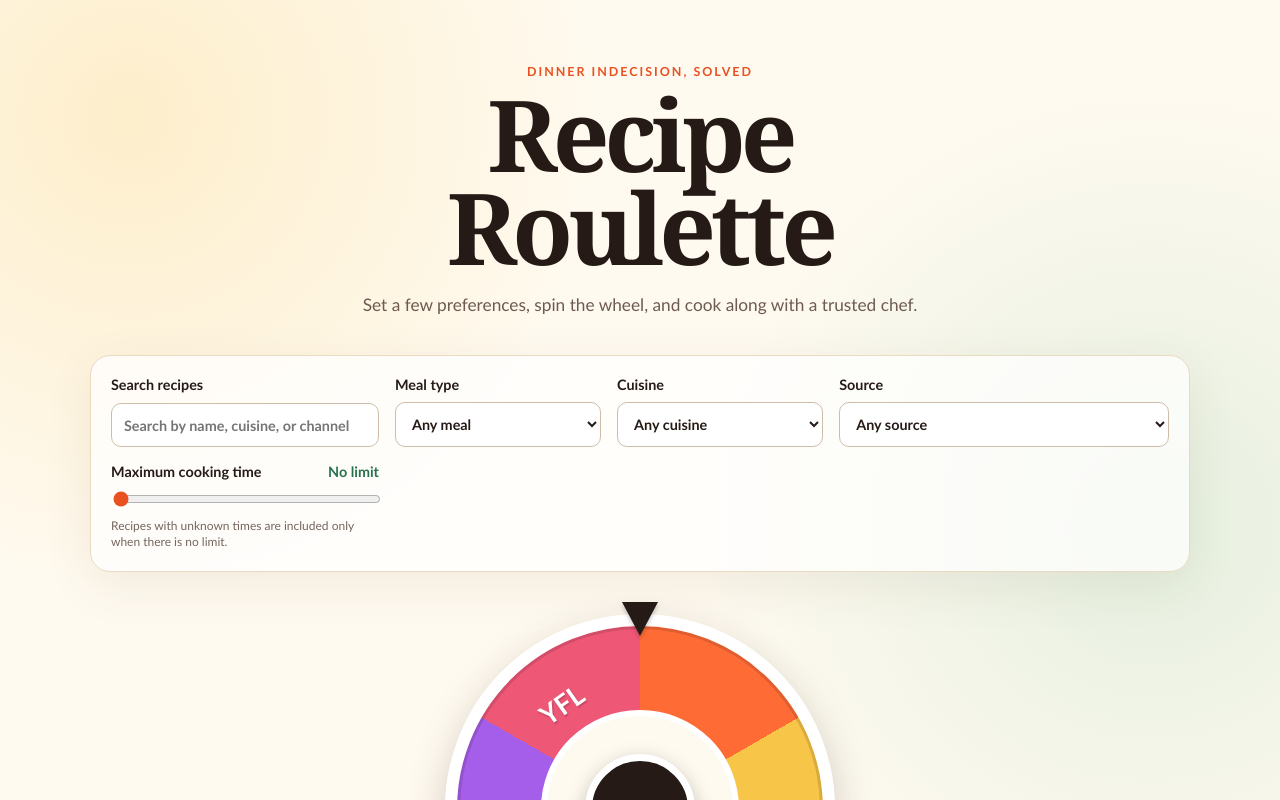
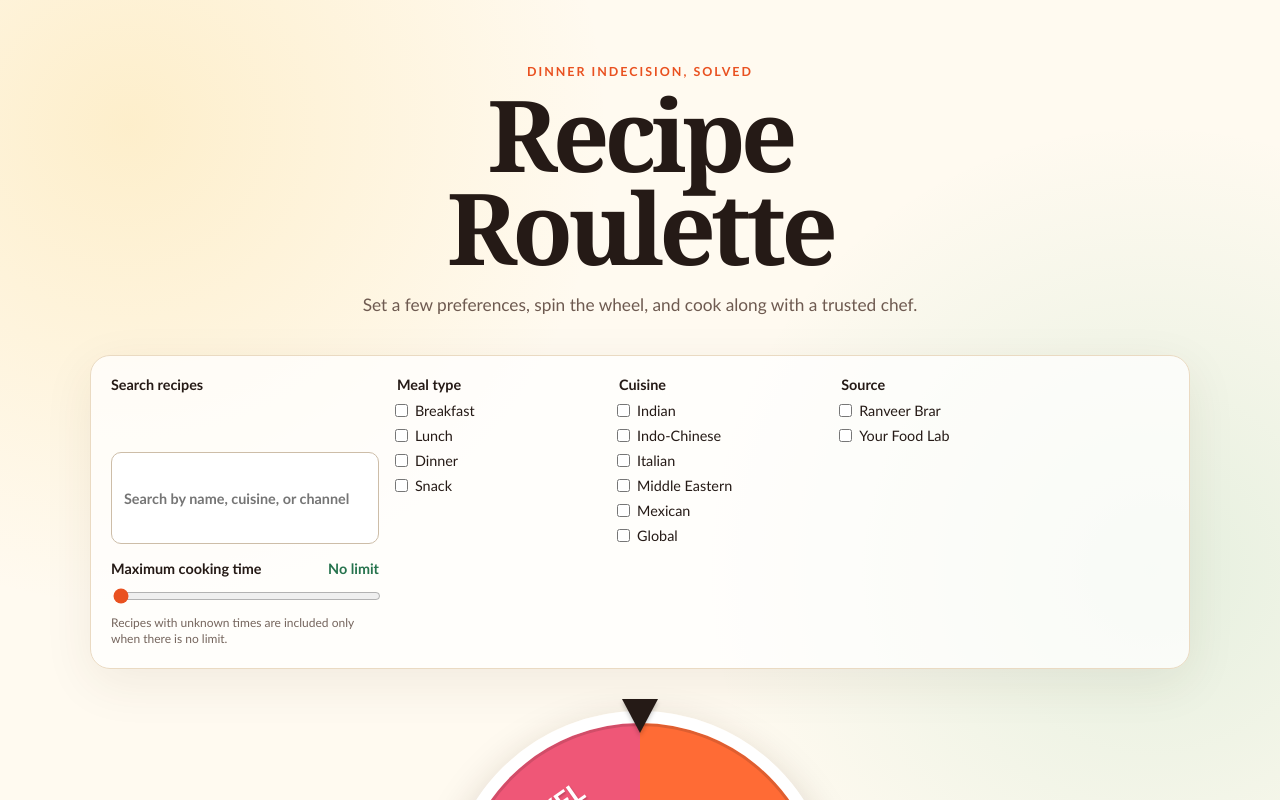
Before and after one commit to sumildesai/recipe-roulette, a Next.js app: page / in a window 1280 px wide. Shown: the top 800 px of the page. Built offline with nearby package versions, Linux system fonts and the light colour scheme.

Commit message:
Add multi-select recipe filters
Co-authored-by: sumildesai <60360417+sumildesai@users.noreply.github.com>

```diff
--- a/app/globals.css
+++ b/app/globals.css
@@ -35,6 +35,11 @@ h1 { margin: 0; font-family: Georgia, serif; font-size: clamp(3rem, 9vw, 6.2rem)
 }
 label { display: grid; gap: 9px; font-weight: 700; font-size: .9rem; }
 select, input[type="search"] { width: 100%; border: 1px solid #cdbda8; border-radius: 10px; padding: 12px; background: white; color: var(--ink); }
+.checkbox-group { min-width: 0; margin: 0; border: 0; padding: 0; }
+.checkbox-group legend { margin-bottom: 9px; font-size: .9rem; font-weight: 700; }
+.checkbox-group > div { display: grid; gap: 8px; }
+.checkbox-group label { display: flex; align-items: center; gap: 7px; font-weight: 400; }
+.checkbox-group input { margin: 0; accent-color: var(--orange); }
 .time-filter span { display: flex; justify-content: space-between; gap: 12px; }
 .time-filter strong { color: var(--green); }
 input[type="range"] { width: 100%; accent-color: var(--orange); }
--- a/components/recipe-roulette.tsx
+++ b/components/recipe-roulette.tsx
@@ -2,7 +2,14 @@
 
 import Image from "next/image";
 import { useEffect, useMemo, useRef, useState } from "react";
-import { CUISINES, MEAL_TYPES, type Catalog, type Recipe } from "@/lib/types";
+import {
+  CUISINES,
+  MEAL_TYPES,
+  type Catalog,
+  type Cuisine,
+  type MealType,
+  type Recipe
+} from "@/lib/types";
 import { filterRecipes, pickRandomRecipe, searchRecipes } from "@/lib/roulette";
 
 const BASE_PATH = process.env.NEXT_PUBLIC_BASE_PATH ?? "";
@@ -12,9 +19,9 @@ const WHEEL_COLORS = ["#ff6b35", "#f7c548", "#39a96b", "#4b7bec", "#a55eea", "#e
 export function RecipeRoulette() {
   const [catalog, setCatalog] = useState<Catalog | null>(null);
   const [error, setError] = useState("");
-  const [mealType, setMealType] = useState("");
-  const [cuisine, setCuisine] = useState("");
-  const [source, setSource] = useState("");
+  const [mealTypes, setMealTypes] = useState<MealType[]>([]);
+  const [cuisines, setCuisines] = useState<Cuisine[]>([]);
+  const [sources, setSources] = useState<string[]>([]);
   const [maxTime, setMaxTime] = useState(0);
   const [query, setQuery] = useState("");
   const [debouncedQuery, setDebouncedQuery] = useState("");
@@ -58,14 +65,14 @@ export function RecipeRoulette() {
     () =>
       searchRecipes(
         filterRecipes(catalog?.recipes ?? [], {
-          mealType,
-          cuisine,
-          source,
+          mealTypes,
+          cuisines,
+          sources,
           maxCookingTime: maxTime === 0 ? null : maxTime
         }),
         debouncedQuery
       ),
-    [catalog, cuisine, debouncedQuery, maxTime, mealType, source]
+    [catalog, cuisines, debouncedQuery, maxTime, mealTypes, sources]
   );
 
   useEffect(() => {
@@ -114,27 +121,25 @@ export function RecipeRoulette() {
             aria-describedby="eligible-count"
           />
         </label>
-        <label>
-          Meal type
-          <select value={mealType} onChange={(event) => setMealType(event.target.value)}>
-            <option value="">Any meal</option>
-            {MEAL_TYPES.map((meal) => <option key={meal} value={meal}>{capitalize(meal)}</option>)}
-          </select>
-        </label>
-        <label>
-          Cuisine
-          <select value={cuisine} onChange={(event) => setCuisine(event.target.value)}>
-            <option value="">Any cuisine</option>
-            {CUISINES.map((item) => <option key={item}>{item}</option>)}
-          </select>
-        </label>
-        <label>
-          Source
-          <select value={source} onChange={(event) => setSource(event.target.value)}>
-            <option value="">Any source</option>
-            {sourceOptions.map((option) => <option key={option} value={option}>{option}</option>)}
-          </select>
-        </label>
+        <CheckboxGroup
+          legend="Meal type"
+          options={MEAL_TYPES}
+          selected={mealTypes}
+          formatLabel={capitalize}
+          onChange={setMealTypes}
+        />
+        <CheckboxGroup
+          legend="Cuisine"
+          options={CUISINES}
+          selected={cuisines}
+          onChange={setCuisines}
+        />
+        <CheckboxGroup
+          legend="Source"
+          options={sourceOptions}
+          selected={sources}
+          onChange={setSources}
+        />
         <label className="time-filter">
           <span>Maximum cooking time <strong>{maxTime === 0 ? "No limit" : `${maxTime} min`}</strong></span>
           <input
@@ -214,3 +219,43 @@ export function RecipeRoulette() {
 function capitalize(value: string) {
   return value.charAt(0).toUpperCase() + value.slice(1);
 }
+
+interface CheckboxGroupProps<T extends string> {
+  legend: string;
+  options: readonly T[];
+  selected: readonly T[];
+  formatLabel?: (value: T) => string;
+  onChange: (values: T[]) => void;
+}
+
+function CheckboxGroup<T extends string>({
+  legend,
+  options,
+  selected,
+  formatLabel = (value) => value,
+  onChange
+}: CheckboxGroupProps<T>) {
+  return (
+    <fieldset className="checkbox-group">
+      <legend>{legend}</legend>
+      <div>
+        {options.map((option) => (
+          <label key={option}>
+            <input
+              type="checkbox"
+              checked={selected.includes(option)}
+              onChange={(event) =>
+                onChange(
+                  event.target.checked
+                    ? [...selected, option]
+                    : selected.filter((value) => value !== option)
+                )
+              }
+            />
+            {formatLabel(option)}
+          </label>
+        ))}
+      </div>
+    </fieldset>
+  );
+}
--- a/lib/roulette.ts
+++ b/lib/roulette.ts
@@ -1,21 +1,24 @@
-import type { Recipe } from "./types";
+import type { Cuisine, MealType, Recipe } from "./types";
 
 export interface RecipeFilters {
-  mealType: string;
-  cuisine: string;
-  source: string;
+  mealTypes: readonly MealType[];
+  cuisines: readonly Cuisine[];
+  sources: readonly string[];
   maxCookingTime: number | null;
 }
 
 export function filterRecipes(recipes: Recipe[], filters: RecipeFilters): Recipe[] {
   return recipes.filter((recipe) => {
-    if (filters.mealType && !recipe.mealTypes.includes(filters.mealType as Recipe["mealTypes"][number])) {
+    if (
+      filters.mealTypes.length > 0 &&
+      !filters.mealTypes.some((mealType) => recipe.mealTypes.includes(mealType))
+    ) {
       return false;
     }
-    if (filters.cuisine && recipe.cuisine !== filters.cuisine) {
+    if (filters.cuisines.length > 0 && !filters.cuisines.some((cuisine) => recipe.cuisine === cuisine)) {
       return false;
     }
-    if (filters.source && recipe.channelName !== filters.source) {
+    if (filters.sources.length > 0 && !filters.sources.includes(recipe.channelName)) {
       return false;
     }
     if (filters.maxCookingTime !== null) {
```
Also changed, not shown: 2 other files (tests, documents, lock files or other folders).
